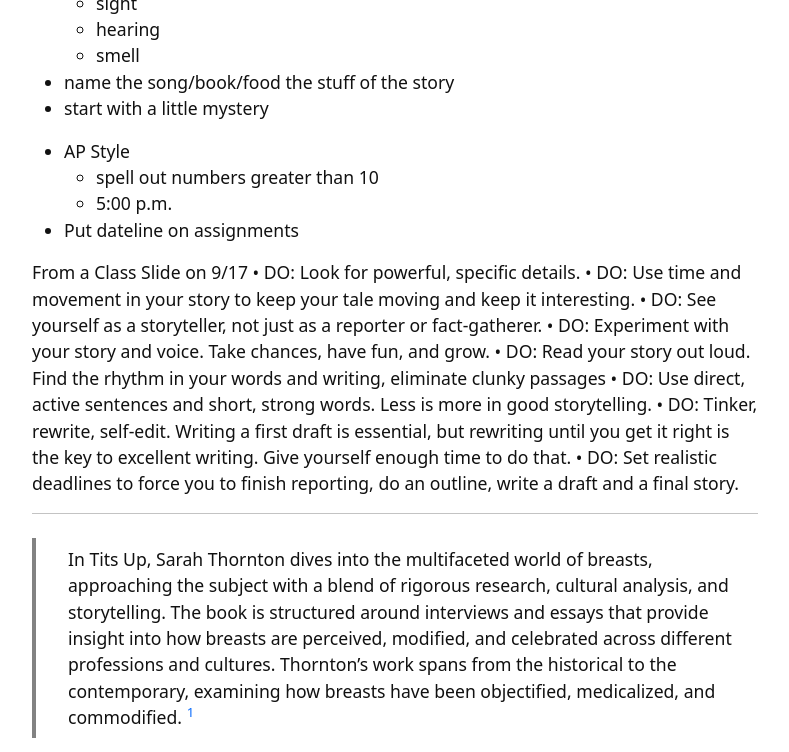
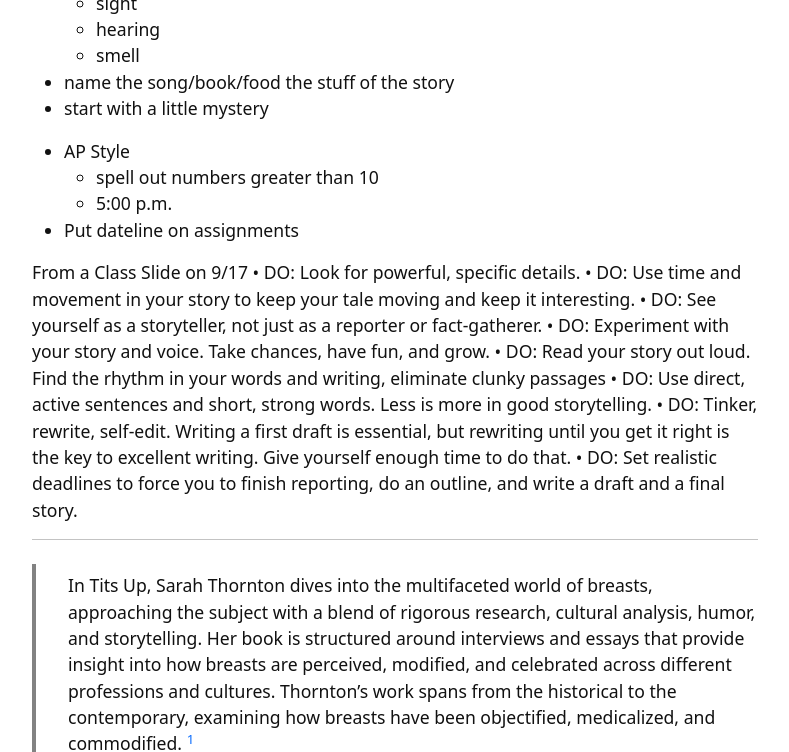
Before and after one commit to woodenzen/JAMM425-Magazine-Feature-Writing, a Jekyll site: the page built from content/1-wrjournal.md, in a window 1280 px wide and 900 px high, scrolled down 5377 px, cut to the strip 0-752 px from the top of the window. Shown: the whole strip, without its empty margins (245-1034 px from the left). Built offline with Jekyll 4.4.1, drawn with Linux system fonts in a browser that asks for light colours.

Commit message:
added links and reformatted Tits Up

```diff
--- a/content/1-wrjournal.md
+++ b/content/1-wrjournal.md
@@ -203,12 +203,12 @@ Take chances, have fun, and grow.
 • DO: Read your story out loud. Find the rhythm in your words and writing, eliminate clunky passages
 • DO: Use direct, active sentences and short, strong words. Less is more in good storytelling.
 • DO: Tinker, rewrite, self-edit. Writing a first draft is essential, but rewriting until you get it right is the key to excellent writing. Give yourself enough time to do that.
-• DO: Set realistic deadlines to force you to finish reporting, do an outline, write a draft and a final story.
+• DO: Set realistic deadlines to force you to finish reporting, do an outline, and write a draft and a final story.
 
 
 
 ----------------------------------
-> In Tits Up, Sarah Thornton dives into the multifaceted world of breasts, approaching the subject with a blend of rigorous research, cultural analysis, and storytelling. The book is structured around interviews and essays that provide insight into how breasts are perceived, modified, and celebrated across different professions and cultures. Thornton's work spans from the historical to the contemporary, examining how breasts have been objectified, medicalized, and commodified. [^1]
+> In Tits Up, Sarah Thornton dives into the multifaceted world of breasts, approaching the subject with a blend of rigorous research, cultural analysis, humor, and storytelling. Her book is structured around interviews and essays that provide insight into how breasts are perceived, modified, and celebrated across different professions and cultures. Thornton's work spans from the historical to the contemporary, examining how breasts have been objectified, medicalized, and commodified. [^1]
 
 ----------------------------------
 ## See Also
```
Also changed, not shown: other parts of content/1-wrjournal.md (+1 -1 lines), content/2-The Art and Craft of Feature Writing 202408212021.md (+1 -1 lines).
